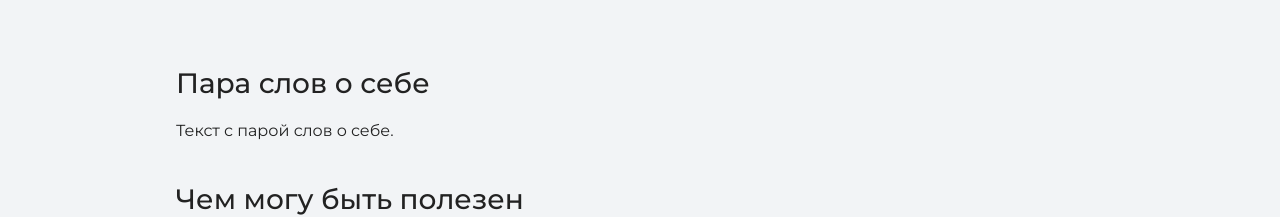
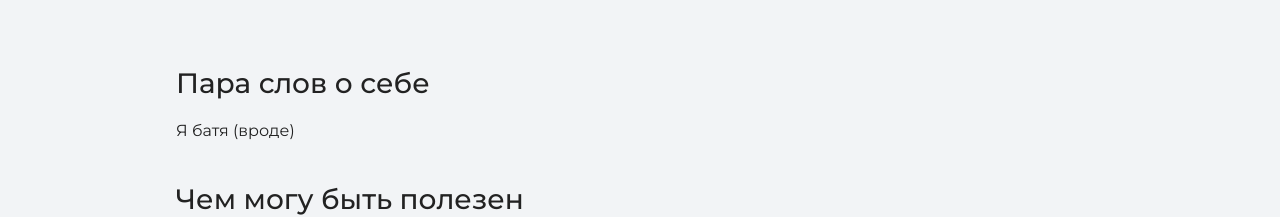
Before and after one commit to LEGI0NER888/site, a plain HTML site: page index.html in a window 1280 px wide. Shown: the part 1109-1326 px from the top of the page. Drawn offline with nearby package versions, Linux system fonts and the light colour scheme.

Commit message:
текст

```diff
--- a/index.html
+++ b/index.html
@@ -23,7 +23,7 @@
     <section class="intro"><div class="container">
       <h2 class="subheading">Давайте познакомимся</h2>
       <h3>Пара слов о себе</h3>
-      <p>Текст с парой слов о себе.</p>
+      <p>Я батя (вроде) </p>
       <h3>Чем могу быть полезен</h3>
       <p>Текст о том, чем могу быть полезен.</p>
   </div>
```
